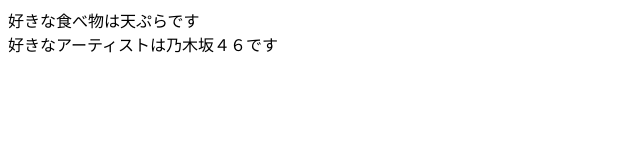
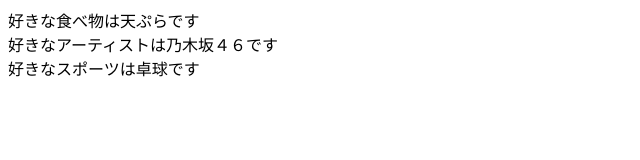
Before and after one commit to KusumiNanaka/command-test, a plain HTML site: page index.html in a window 1280 px wide. Shown: the whole page, without its empty margins (0-640 px from the left). Drawn offline with Linux system fonts and the light colour scheme.

Commit message:
好きなスポーツを追加

```diff
--- a/index.html
+++ b/index.html
@@ -5,6 +5,7 @@
     </head>
     <body>
         好きな食べ物は天ぷらです<br>
-	好きなアーティストは乃木坂４６です
+	好きなアーティストは乃木坂４６です<br>
+	好きなスポーツは卓球です<br>
     </body>
 </html>
```
